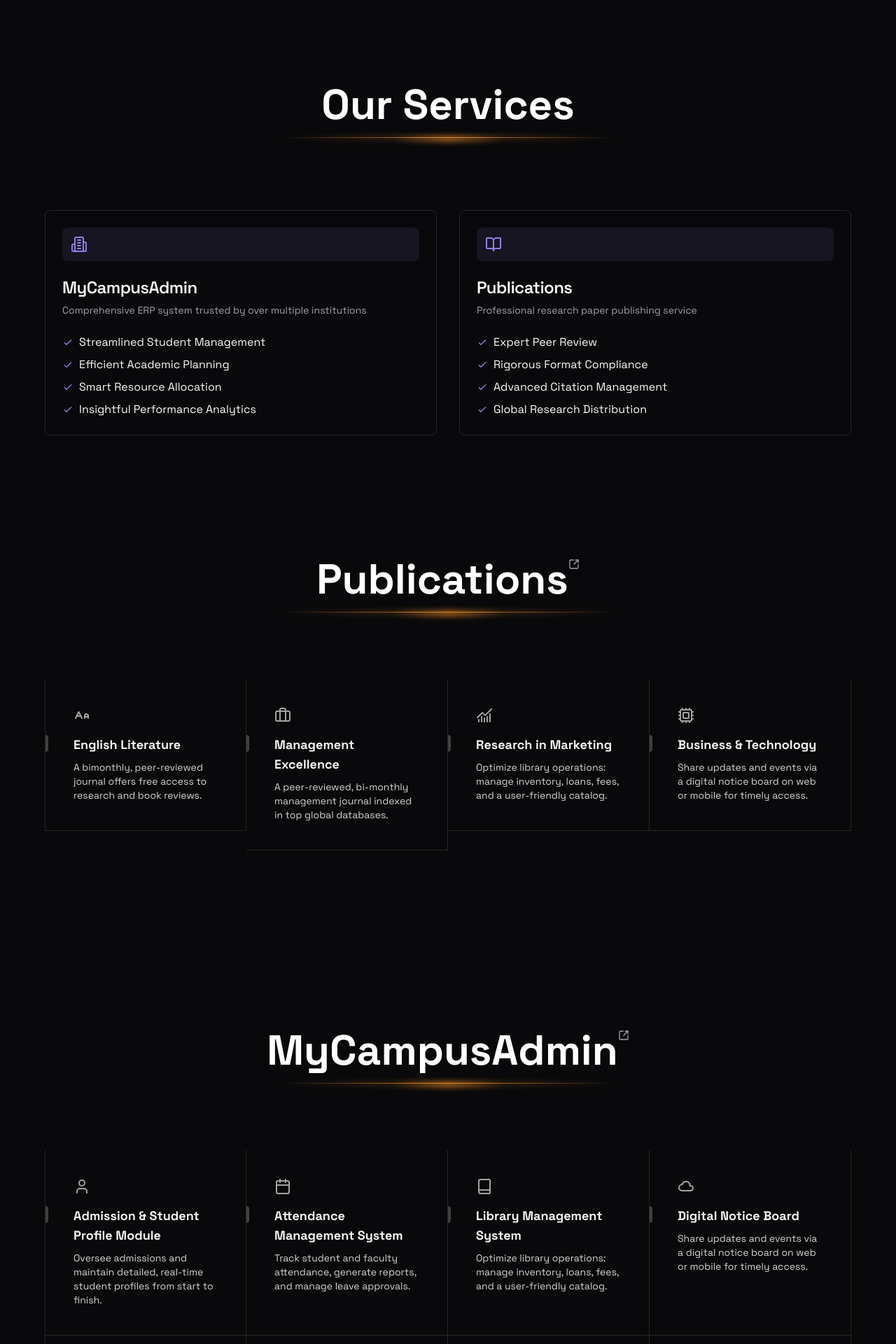
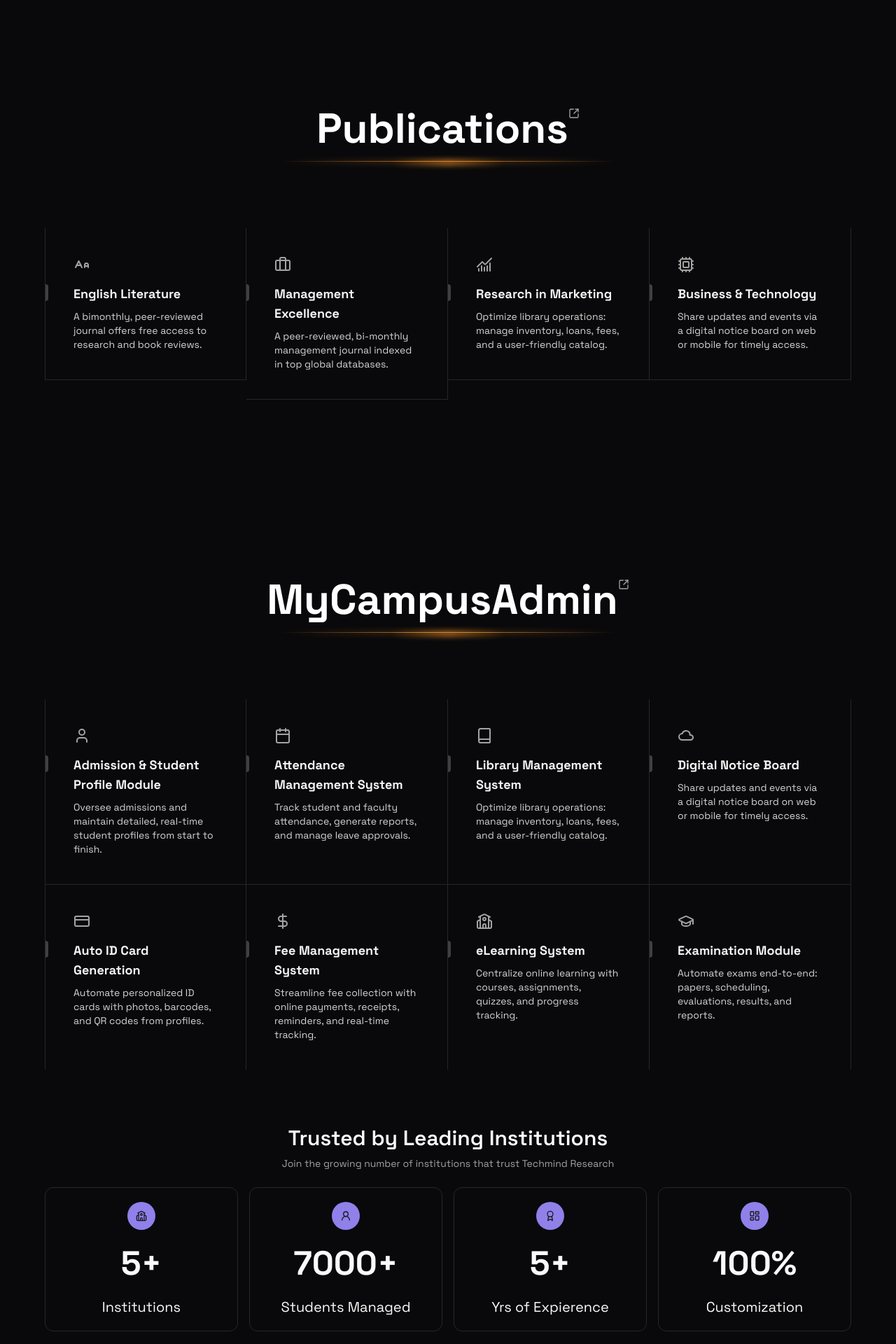
Before and after one commit to semideus-dev/techmindresearch, a Next.js app: page / in a window 1280 px wide. Shown: the part 680-2600 px from the top of the page at 70% size. Built offline with nearby package versions, Linux system fonts and the light colour scheme.

Commit message:
final v3

```diff
--- /dev/null
+++ b/src/components/footer.tsx
@@ -0,0 +1,7 @@
+export default function Footer() {
+    return (
+        <footer className="bg-muted w-full text-muted-foreground text-center p-4">
+        <p>© 2025 - Techmind Research</p>
+        </footer>
+    );
+ }
--- a/src/components/hero.tsx
+++ b/src/components/hero.tsx
@@ -4,7 +4,7 @@
 
 export default function Hero() {
   return (
-    <div className="flex h-screen flex-col items-center justify-center space-y-8">
+    <div className="mb-10 mt-36 flex flex-col items-center justify-center space-y-8 md:mt-24">
       <h1 className="text-center text-3xl font-medium md:text-6xl">
         Innovating <br /> <span className="text-primary">Education</span> and{" "}
         <span className="text-secondary">Research</span>
@@ -14,7 +14,7 @@
         facilitating groundbreaking research through professional paper
         publishing services.
       </p>
-      <div className="flex flex-col items-center justify-center space-y-4 md:flex-row md:space-x-4 md:space-y-0">
+      {/* <div className="flex flex-col items-center justify-center space-y-4 md:flex-row md:space-x-4 md:space-y-0">
         <Link href="#mca">
           <Button effect="shine" size="lg">
             Upgrade to Smarter ERP
@@ -31,7 +31,7 @@
             Empower Your Publications
           </Button>
         </Link>
-      </div>
+      </div> */}
     </div>
   );
 }
--- a/src/components/mca.tsx
+++ b/src/components/mca.tsx
@@ -4,53 +4,70 @@
 import { cn } from "@/lib/utils";
 import { IconCloud } from "@tabler/icons-react";
 import {
+  Award,
   Book,
   Calendar,
   CreditCard,
   DollarSign,
   GraduationCap,
+  LayoutDashboard,
   School,
   User,
+  User2,
 } from "lucide-react";
+import { Button } from "./ui/button";
+import Link from "next/link";
 
 export function MyCampsAdmin() {
   return (
-    <div className="my-10 mt-44 flex flex-col w-[90%]" id="mca">
+    <div className="my-10 mt-44 flex w-[90%] flex-col" id="mca">
       <Header header="MyCampusAdmin" link="https://www.mycampusadmin.com/" />
       <Features />
-      <div className="my-24 flex flex-col">
+      <Stats />
+
+    </div>
+  );
+}
+
+export function Stats() {
+  return (
+    <div className="my-10 flex flex-col items-center justify-center space-y-6">
+      <div className="space-y-2">
         <h1 className="text-center text-xl font-semibold md:text-3xl">
-          Our Proud Partners
+          Trusted by Leading Institutions
         </h1>
-        <div className="my-5 flex flex-col items-center justify-center gap-16 md:flex-row">
-          <img
-            src="/assets/sarhali.png"
-            alt="Sarhali"
-            width={170}
-            height={170}
-            className="grayscale transition-all duration-300 hover:grayscale-0"
-          />
-          <img
-            src="/assets/aimtec.png"
-            alt="AIMETC"
-            width={170}
-            height={170}
-            className="grayscale transition-all duration-300 hover:grayscale-0"
-          />
-          <img
-            src="/assets/asu.png"
-            alt="ASU"
-            width={170}
-            height={170}
-            className="grayscale transition-all duration-300 hover:grayscale-0"
-          />
-          <img
-            src="/assets/lkc-kpt.png"
-            alt="LKC KPT"
-            width={170}
-            height={170}
-            className="grayscale transition-all duration-300 hover:grayscale-0"
-          />
+        <p className="text-center text-xs text-muted-foreground md:text-sm">
+          Join the growing number of institutions that trust Techmind Research
+        </p>
+      </div>
+      <div className="grid w-full grid-cols-1 gap-4 md:grid-cols-4">
+        <div className="flex flex-col items-center space-y-6 rounded-xl border p-5 text-xl">
+          <Button size="icon" className="rounded-full">
+            <School />
+          </Button>
+          <h1 className="text-3xl font-black md:text-5xl">5+</h1>
+          <span>Institutions</span>
+        </div>
+        <div className="flex flex-col items-center space-y-6 rounded-xl border p-5 text-xl">
+          <Button size="icon" className="rounded-full">
+            <User2 />
+          </Button>
+          <h1 className="text-3xl font-black md:text-5xl">7000+</h1>
+          <span>Students Managed</span>
+        </div>
+        <div className="flex flex-col items-center space-y-6 rounded-xl border p-5 text-xl">
+          <Button size="icon" className="rounded-full">
+            <Award />
+          </Button>
+          <h1 className="text-3xl font-black md:text-5xl">5+</h1>
+          <span>Yrs of Expierence</span>
+        </div>
+        <div className="flex flex-col items-center space-y-6 rounded-xl border p-5 text-xl">
+          <Button size="icon" className="rounded-full">
+            <LayoutDashboard />
+          </Button>
+          <h1 className="text-3xl font-black md:text-5xl">100%</h1>
+          <span>Customization</span>
         </div>
       </div>
     </div>
@@ -64,48 +81,56 @@
       description:
         "Oversee admissions and maintain detailed, real-time student profiles from start to finish.",
       icon: <User />,
+      link: "https://www.mycampusadmin.com/features/Admission.html",
     },
     {
       title: "Attendance Management System",
       description:
         "Track student and faculty attendance, generate reports, and manage leave approvals.",
       icon: <Calendar />,
+      link: "https://www.mycampusadmin.com/features/Attendance.html",
     },
     {
       title: "Library Management System",
       description:
         "Optimize library operations: manage inventory, loans, fees, and a user-friendly catalog.",
       icon: <Book />,
+      link: "https://www.mycampusadmin.com/features/Library.html",
     },
     {
       title: "Digital Notice Board",
       description:
         "Share updates and events via a digital notice board on web or mobile for timely access.",
       icon: <IconCloud />,
+      link: "https://www.mycampusadmin.com/features/Activity.html",
     },
     {
       title: "Auto ID Card Generation",
       description:
-        "YAutomate personalized ID cards with photos, barcodes, and QR codes from profiles.",
+        "Automate personalized ID cards with photos, barcodes, and QR codes from profiles.",
       icon: <CreditCard />,
+      link: "https://www.mycampusadmin.com/features/Admission.html",
     },
     {
       title: "Fee Management System",
       description:
         "Streamline fee collection with online payments, receipts, reminders, and real-time tracking.",
       icon: <DollarSign />,
+      link: "https://www.mycampusadmin.com/features/Attendance.html",
     },
     {
       title: "eLearning System",
       description:
         "Centralize online learning with courses, assignments, quizzes, and progress tracking.",
       icon: <School />,
+      link: "https://www.mycampusadmin.com/features/Mentoring.html",
     },
     {
       title: "Examination Module",
       description:
         "Automate exams end-to-end: papers, scheduling, evaluations, results, and reports.",
       icon: <GraduationCap />,
+      link: "https://www.mycampusadmin.com/features/Examination.html",
     },
   ];
   return (
@@ -122,11 +147,13 @@
   description,
   icon,
   index,
+  link,
 }: {
   title: string;
   description: string;
   icon: React.ReactNode;
   index: number;
+  link: string;
 }) => {
   return (
     <div
@@ -147,9 +174,11 @@
       </div>
       <div className="relative z-10 mb-2 px-10 text-lg font-bold">
         <div className="absolute inset-y-0 left-0 h-6 w-1 origin-center rounded-br-full rounded-tr-full bg-neutral-300 transition-all duration-200 group-hover/feature:h-8 group-hover/feature:bg-primary dark:bg-neutral-700" />
-        <span className="inline-block text-neutral-800 transition duration-200 group-hover/feature:translate-x-2 dark:text-neutral-100">
-          {title}
-        </span>
+        <Link href={link} className="underline underline-offset-2 transition-all duration-300" target="_blank">
+          <span className="inline-block text-neutral-800 transition duration-200 group-hover/feature:translate-x-2 dark:text-neutral-100">
+            {title}
+          </span>
+        </Link>
       </div>
       <p className="relative z-10 max-w-xs px-10 text-sm text-neutral-600 dark:text-neutral-300">
         {description}
--- a/src/components/navbar.tsx
+++ b/src/components/navbar.tsx
@@ -7,11 +7,10 @@
         <img
           src="/assets/alt-logo.png"
           alt="Techmind Logo"
-          width={150}
+          width={100}
           height={50}
         />
         <div className="flex items-center justify-center gap-5 text-sm md:text-base">
-          <Link href="#products">Services</Link>
           <Link href="https://techmindresearch.org/" target="_blank">
             Publications
           </Link>
--- a/src/components/products.tsx
+++ b/src/components/products.tsx
@@ -9,11 +9,22 @@
   CardTitle,
 } from "@/components/ui/card";
 import { Building2, BookOpen } from "lucide-react";
-import { Header } from "./header";
 import Link from "next/link";
 
 export function Products() {
   const products = [
+    {
+      title: "Publications",
+      description: "Professional research paper publishing service",
+      icon: BookOpen,
+      features: [
+        "Expert Peer Review",
+        "Rigorous Format Compliance",
+        "Advanced Citation Management",
+        "Global Research Distribution",
+      ],
+      href: "#publications",
+    },
     {
       title: "MyCampusAdmin",
       description:
@@ -25,35 +36,14 @@
         "Smart Resource Allocation",
         "Insightful Performance Analytics",
       ],
-      href: "https://www.mycampusadmin.com/",
-    },
-    {
-      title: "Publications",
-      description: "Professional research paper publishing service",
-      icon: BookOpen,
-      features: [
-        "Expert Peer Review",
-        "Rigorous Format Compliance",
-        "Advanced Citation Management",
-        "Global Research Distribution",
-      ],
-      href: "https://techmindresearch.org/",
+      href: "#mca",
     },
   ];
 
   return (
     <section id="products" className="w-[90%]">
       <div className="">
-        <motion.div
-          initial={{ opacity: 0 }}
-          whileInView={{ opacity: 1 }}
-          viewport={{ once: true }}
-          transition={{ duration: 0.5 }}
-          className="mb-12 text-center"
-        >
-          <Header header="Our Services" />
-        </motion.div>
-        <div className="grid grid-cols-1 md:grid-cols-2 gap-8">
+        <div className="grid grid-cols-1 gap-8 md:grid-cols-2">
           {products.map((product, index) => (
             <motion.div
               key={product.title}
@@ -62,7 +52,6 @@
               viewport={{ once: true }}
               transition={{ duration: 0.5, delay: index * 0.2 }}
             >
-
               <Card className="h-full">
                 <CardHeader>
                   <div className="mb-4 rounded-lg bg-primary/10 p-3">
@@ -71,7 +60,6 @@
                   <CardTitle className="text-xl sm:text-2xl">
                     <Link
                       href={`${product.href}`}
-                      target="_blank"
                       className="underline-offset-4 transition-all duration-200 hover:text-primary hover:underline"
                     >
                       {product.title}
```
Also changed, not shown: src/app/page.tsx (+44 -0 lines), public/assets/kcl-law.png (added), 1 other file (tests, documents, lock files or other folders).
